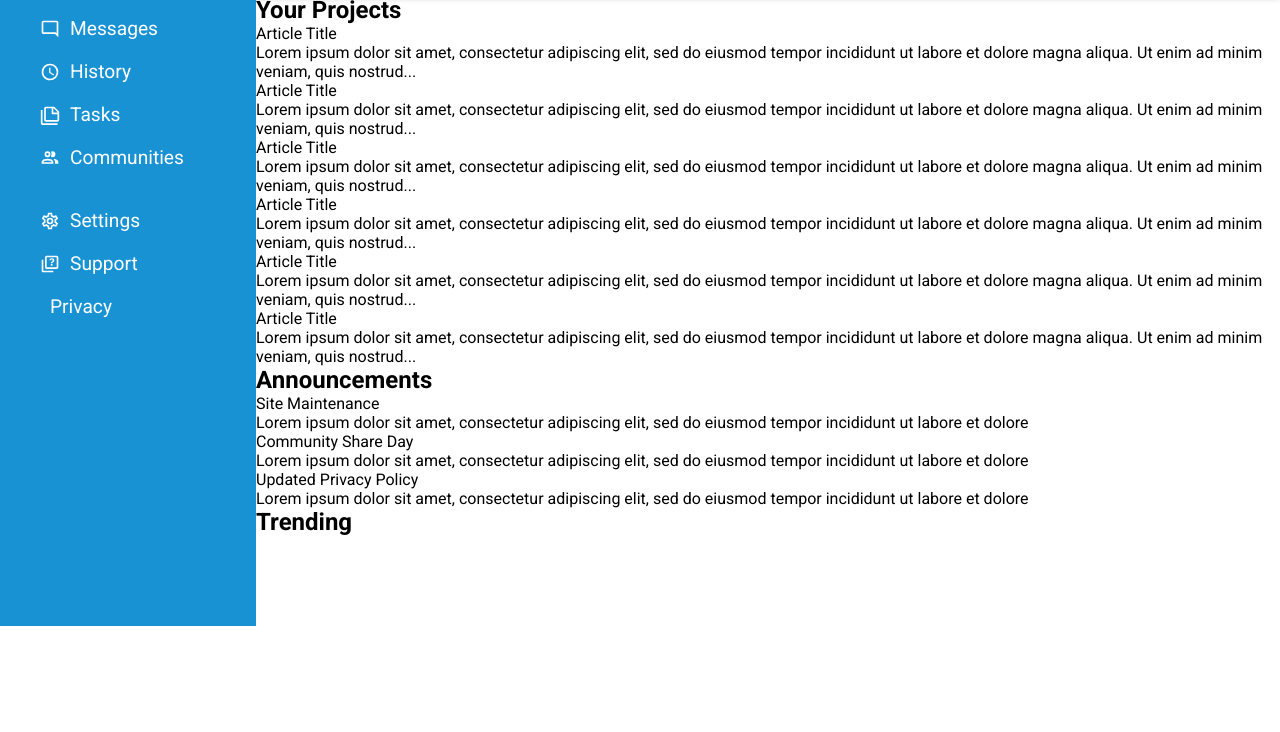
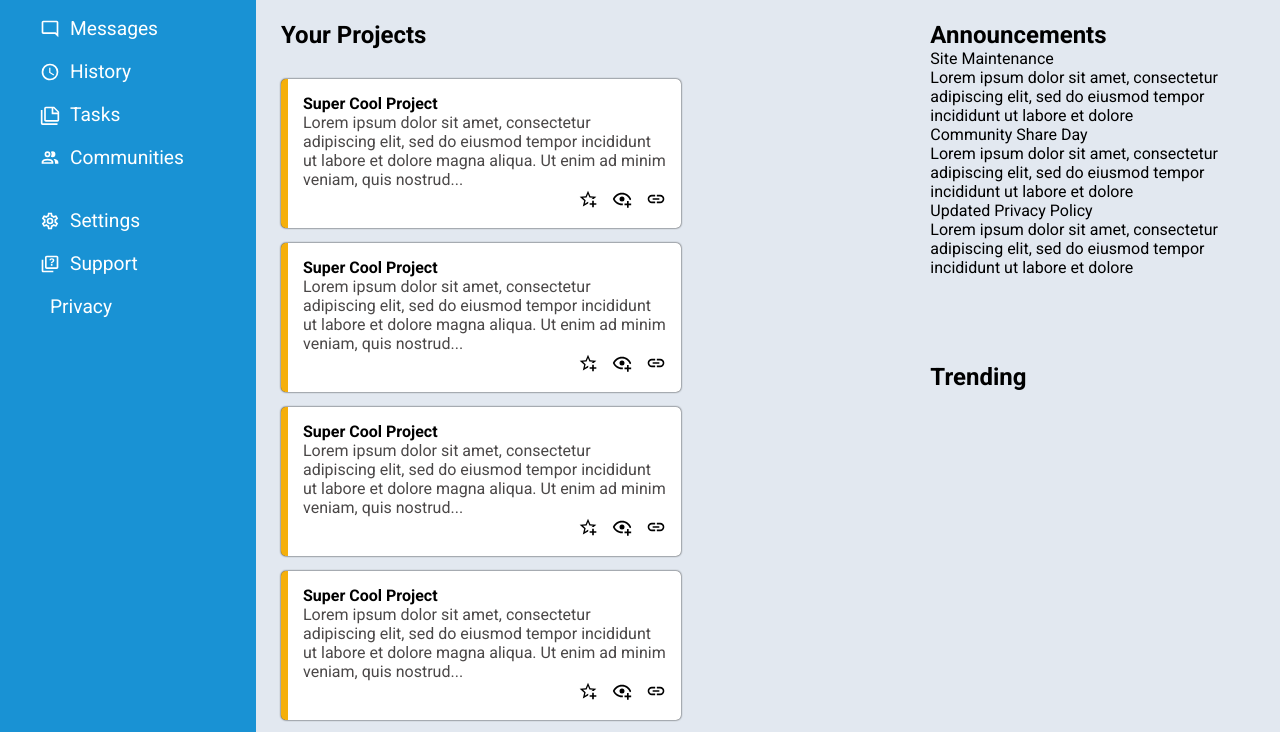
Before and after one commit to Sandeep1111able/admin-dashboard, a plain HTML site: page index.html in a window 1280 px wide. Shown: the part 174-906 px from the top of the page. Before the commit the page ends 800 px from the top, so only its background shows below. Drawn offline with Linux system fonts and the light colour scheme.

Commit message:
Add article section style and images for cards

```diff
--- a/index.html
+++ b/index.html
@@ -131,52 +131,94 @@
         <div class="article">
           <h2>Your Projects</h2>
           <div class="card">
-            <p class="title">Article Title</p>
+            <div class="text">
+              <p class="title">Super Cool Project</p>
               <p>
                 Lorem ipsum dolor sit amet, consectetur adipiscing elit, sed do
                 eiusmod tempor incididunt ut labore et dolore magna aliqua. Ut
                 enim ad minim veniam, quis nostrud...
               </p>
             </div>
+            <div class="icons">
+              <img src="./images/star-plus-outline.svg" alt="" />
+              <img src="./images/eye-plus-outline.svg" alt="" />
+              <img src="./images/link.svg" alt="" />
+            </div>
+          </div>
           <div class="card">
-            <p class="title">Article Title</p>
+            <div class="text">
+              <p class="title">Super Cool Project</p>
               <p>
                 Lorem ipsum dolor sit amet, consectetur adipiscing elit, sed do
                 eiusmod tempor incididunt ut labore et dolore magna aliqua. Ut
                 enim ad minim veniam, quis nostrud...
               </p>
             </div>
+            <div class="icons">
+              <img src="./images/star-plus-outline.svg" alt="" />
+              <img src="./images/eye-plus-outline.svg" alt="" />
+              <img src="./images/link.svg" alt="" />
+            </div>
+          </div>
           <div class="card">
-            <p class="title">Article Title</p>
+            <div class="text">
+              <p class="title">Super Cool Project</p>
               <p>
                 Lorem ipsum dolor sit amet, consectetur adipiscing elit, sed do
                 eiusmod tempor incididunt ut labore et dolore magna aliqua. Ut
                 enim ad minim veniam, quis nostrud...
               </p>
             </div>
+            <div class="icons">
+              <img src="./images/star-plus-outline.svg" alt="" />
+              <img src="./images/eye-plus-outline.svg" alt="" />
+              <img src="./images/link.svg" alt="" />
+            </div>
+          </div>
           <div class="card">
-            <p class="title">Article Title</p>
+            <div class="text">
+              <p class="title">Super Cool Project</p>
               <p>
                 Lorem ipsum dolor sit amet, consectetur adipiscing elit, sed do
                 eiusmod tempor incididunt ut labore et dolore magna aliqua. Ut
                 enim ad minim veniam, quis nostrud...
               </p>
             </div>
+            <div class="icons">
+              <img src="./images/star-plus-outline.svg" alt="" />
+              <img src="./images/eye-plus-outline.svg" alt="" />
+              <img src="./images/link.svg" alt="" />
+            </div>
+          </div>
           <div class="card">
-            <p class="title">Article Title</p>
+            <div class="text">
+              <p class="title">Super Cool Project</p>
               <p>
                 Lorem ipsum dolor sit amet, consectetur adipiscing elit, sed do
                 eiusmod tempor incididunt ut labore et dolore magna aliqua. Ut
                 enim ad minim veniam, quis nostrud...
               </p>
             </div>
+            <div class="icons">
+              <img src="./images/star-plus-outline.svg" alt="" />
+              <img src="./images/eye-plus-outline.svg" alt="" />
+              <img src="./images/link.svg" alt="" />
+            </div>
+          </div>
           <div class="card">
-            <p class="title">Article Title</p>
+            <div class="text">
+              <p class="title">Super Cool Project</p>
               <p>
                 Lorem ipsum dolor sit amet, consectetur adipiscing elit, sed do
                 eiusmod tempor incididunt ut labore et dolore magna aliqua. Ut
                 enim ad minim veniam, quis nostrud...
               </p>
+            </div>
+            <div class="icons">
+              <img src="./images/star-plus-outline.svg" alt="" />
+              <img src="./images/eye-plus-outline.svg" alt="" />
+              <img src="./images/link.svg" alt="" />
+            </div>
           </div>
         </div>
         <div class="announcements">
--- a/style.css
+++ b/style.css
@@ -44,6 +44,11 @@ ul {
 }
 
 .main-content {
+  display: grid;
+  padding: 25px;
+  grid-template-columns: 2fr 1fr;
+  grid-template-rows: 1fr 1fr 1fr;
+  background-color: #e2e8f0;
 }
 
 .header-section-one {
@@ -180,3 +185,42 @@ ul {
   filter: invert(100%) sepia(100%) saturate(1%) hue-rotate(37deg)
     brightness(103%) contrast(101%);
 }
+
+.article {
+  display: grid;
+  grid-row: 1/4;
+  grid-template-columns: repeat(auto-fit, minmax(410px, 1fr));
+  grid-template-rows: auto 1fr 1fr 1fr;
+  gap: 15px;
+}
+
+.article h2 {
+  grid-column: 1/-1;
+  margin-bottom: 15px;
+}
+
+.card {
+  display: flex;
+  flex-direction: column;
+  justify-content: space-between;
+  width: 400px;
+  padding: 15px;
+  box-shadow: 0 0 2px;
+  border-radius: 5px;
+  border-left: 7px solid #f5af0b;
+  background-color: #fff;
+}
+
+.text p {
+  color: #4b4848;
+}
+.text .title {
+  font-weight: 700;
+  color: #000;
+}
+.icons {
+  align-self: flex-end;
+}
+.icons img {
+  margin-left: 10px;
+}
```
Also changed, not shown: images/eye-plus-outline.svg (added), images/link.svg (added), images/star-plus-outline.svg (added). Lines whose indentation alone changed are shown as unchanged.
